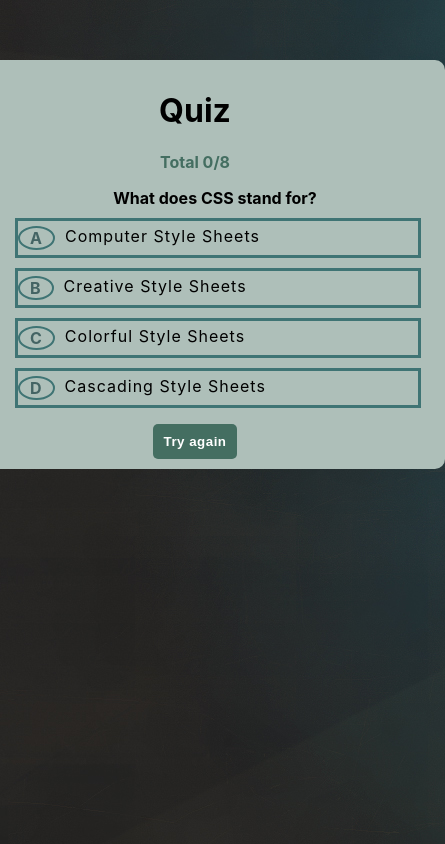
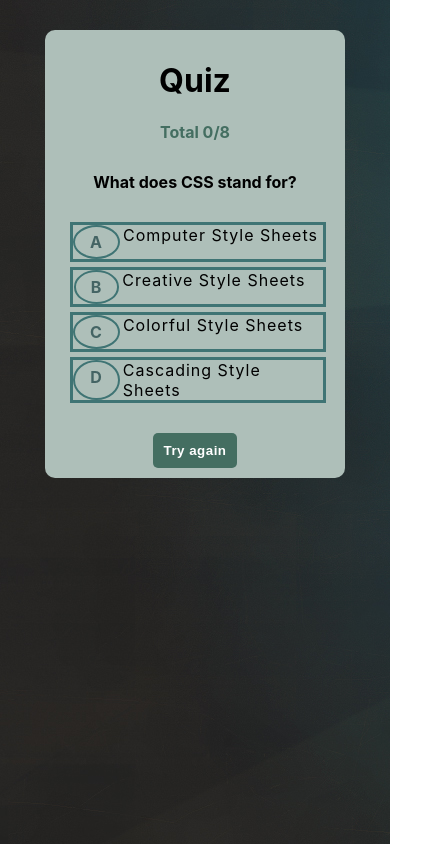
Before and after one commit to lauraMeiz/myquiz, a React (Create React App) app: page / in a window 390 px wide. Shown: the whole page, 445 px wide, since content can reach past the window. Built offline with nearby package versions, Linux system fonts and the light colour scheme.

Commit message:
responsive d commit

```diff
--- a/src/App.css
+++ b/src/App.css
@@ -6,31 +6,38 @@
   border-radius: 10px;
   padding: 10px 0 10px 0;
 }
-
-/* .App-header {
-  background-color: #282c34;
-  min-height: 100vh;
-  display: flex;
-  flex-direction: column;
-  align-items: center;
-  justify-content: center;
-  font-size: calc(10px + 2vmin);
-  color: white;
-} */
-
-/* .App-link {
-  color: #61dafb;
-} */
-
-@keyframes App-logo-spin {
-  from {
-    transform: rotate(0deg);
+@media (max-width: 500px) {
+  .App,
+  .question-column > .question {
+    width: 300px;
+    margin: 30px calc(50% - 150px);
   }
-  to {
-    transform: rotate(360deg);
+  li.answer {
+    width: 250px;
+    margin: 5px calc(50% - 125px);
+    padding: 0;
+  }
+  ul {
+    margin: 0;
+    padding: 0;
+  }
+  .answer > .oneAnswer {
+    width: 200px;
+    padding: 0;
+    flex-wrap: wrap;
+  }
+  .answer > .answer-letter {
+    padding: 5px 15px;
+    border: 2px solid rgb(63, 116, 116);
+    margin-right: 3px;
   }
 }
-
+@media (max-width: 320px) {
+  .App {
+    width: 100%;
+    margin: 0px;
+  }
+}
 li {
   list-style: none;
   align-content: space-around;
@@ -46,15 +53,13 @@ li {
   flex-direction: row;
   width: 400px;
   text-align: left;
-  padding: 0 10px 0 10px;
 }
 .answer {
   width: 400px;
-  margin: 0px calc(50% - 200px);
+  margin: 10px calc(50% - 200px);
   display: flex;
   flex-direction: row;
   justify-content: center;
-  margin-top: 10px;
   padding: 5px 0 5px 0;
   letter-spacing: 1px;
 }
@@ -93,12 +98,3 @@ button:hover {
   background-color: rgb(135, 166, 156);
   color: #282c34;
 }
-/* .correct {
-  background-color: rgb(19, 241, 182);
-}
-.neutre {
-  background-color: rgb(234, 229, 245);
-}
-.incorrect {
-  color: red;
-} */
--- a/src/App.jsx
+++ b/src/App.jsx
@@ -1,5 +1,5 @@
 import "./App.css";
-import Questions from "./Components/QuestionsList";
+import Questions from "./Components/Questions";
 
 function App() {
   // const [data, setData] = useState(datas);
--- /dev/null
+++ b/src/Components/GoodAnswer.jsx
@@ -0,0 +1,3 @@
+export default function GoodAnswer() {
+  return <></>;
+}
```
Also changed, not shown: src/Components/Questions.jsx (renamed from src/Components/QuestionsList.jsx).
